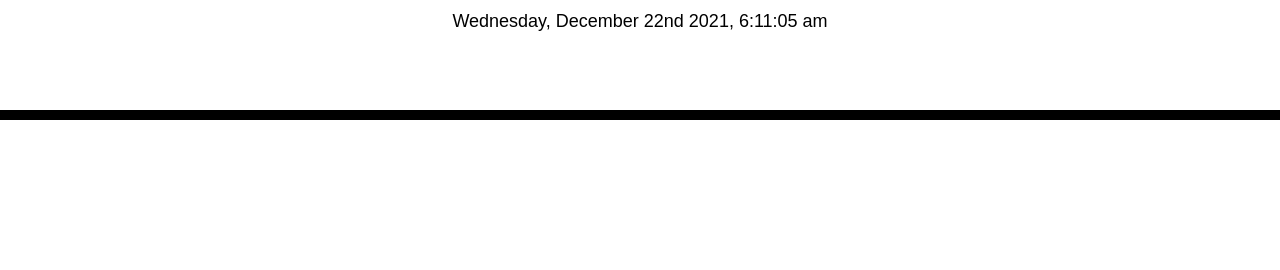
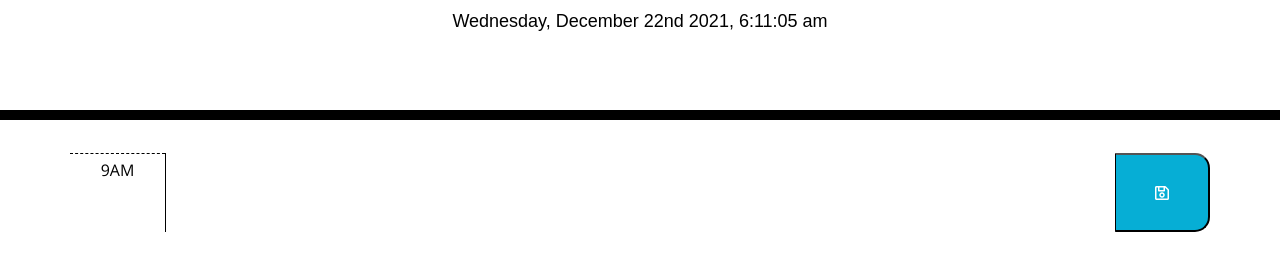
Before and after one commit to CHaskin91/Work-Day-Scheduler, a plain HTML site: page index.html in a window 1280 px wide. Shown: the part 182-452 px from the top of the page. Drawn offline with nearby package versions, Linux system fonts and the light colour scheme.

Commit message:
first timeblock added

```diff
--- a/index.html
+++ b/index.html
@@ -4,10 +4,14 @@
     <meta charset="UTF-8" />
     <meta name="viewport" content="width=device-width, initial-scale=1.0" />
     <meta http-equiv="X-UA-Compatible" content="ie=edge" />
+
+    <!-- Bootstrap Link -->
     <link
       rel="stylesheet"
       href="https://stackpath.bootstrapcdn.com/bootstrap/4.3.1/css/bootstrap.min.css"
     />
+
+    <!-- Font Links -->
     <link
       rel="stylesheet"
       href="https://use.fontawesome.com/releases/v5.8.1/css/all.css"
@@ -18,19 +22,28 @@
       href="https://fonts.googleapis.com/css?family=Open+Sans&display=swap"
       rel="stylesheet"
     />
+
+    <!-- CSS Stylesheet Link -->
     <link rel="stylesheet" href="./assets/css/style.css" />
     <title>Work Day Scheduler</title>
   </head>
 
   <body>
+    <!-- Header -->
     <header class="jumbotron">
       <h1 class="display-3">Work Day Scheduler</h1>
       <p class="lead">A simple calendar app for scheduling your work day</p>
       <p id="currentDay" class="lead"></p>
     </header>
 
+    <!-- Timeblocks for 9AM-5PM -->
     <div class="container">
-      <!-- Timeblocks go here -->
+      <div class="row time-block" id="9">
+        <div class="col-1 hour pt-2">9AM</div>
+        <textarea class="col-10 plan"></textarea>
+        <button class="col-1 saveBtn"><i class="far fa-save"></i></button>
+      </div>
+
     </div>
 
     <script src="https://code.jquery.com/jquery-3.4.1.min.js"></script>
```
Also changed, not shown: assets/js/script.js (line endings or trailing spaces), 1 other file.
